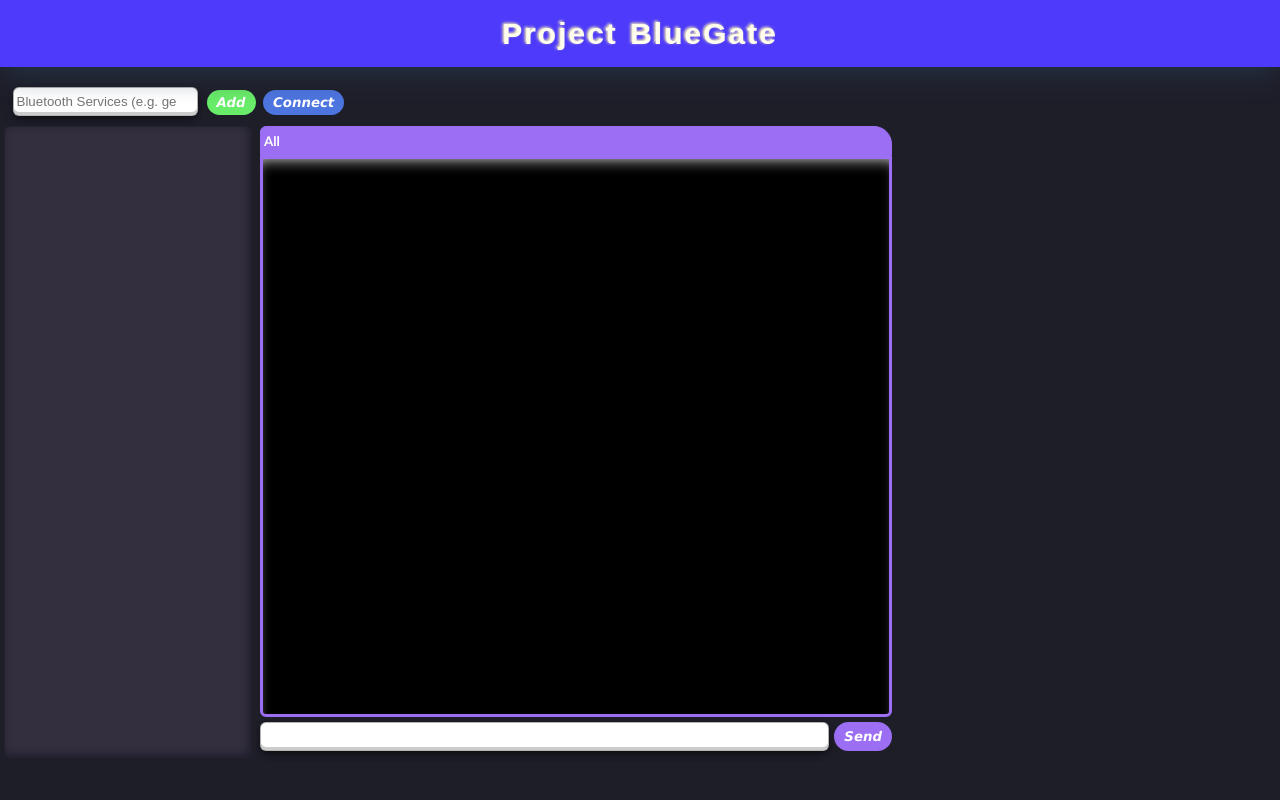
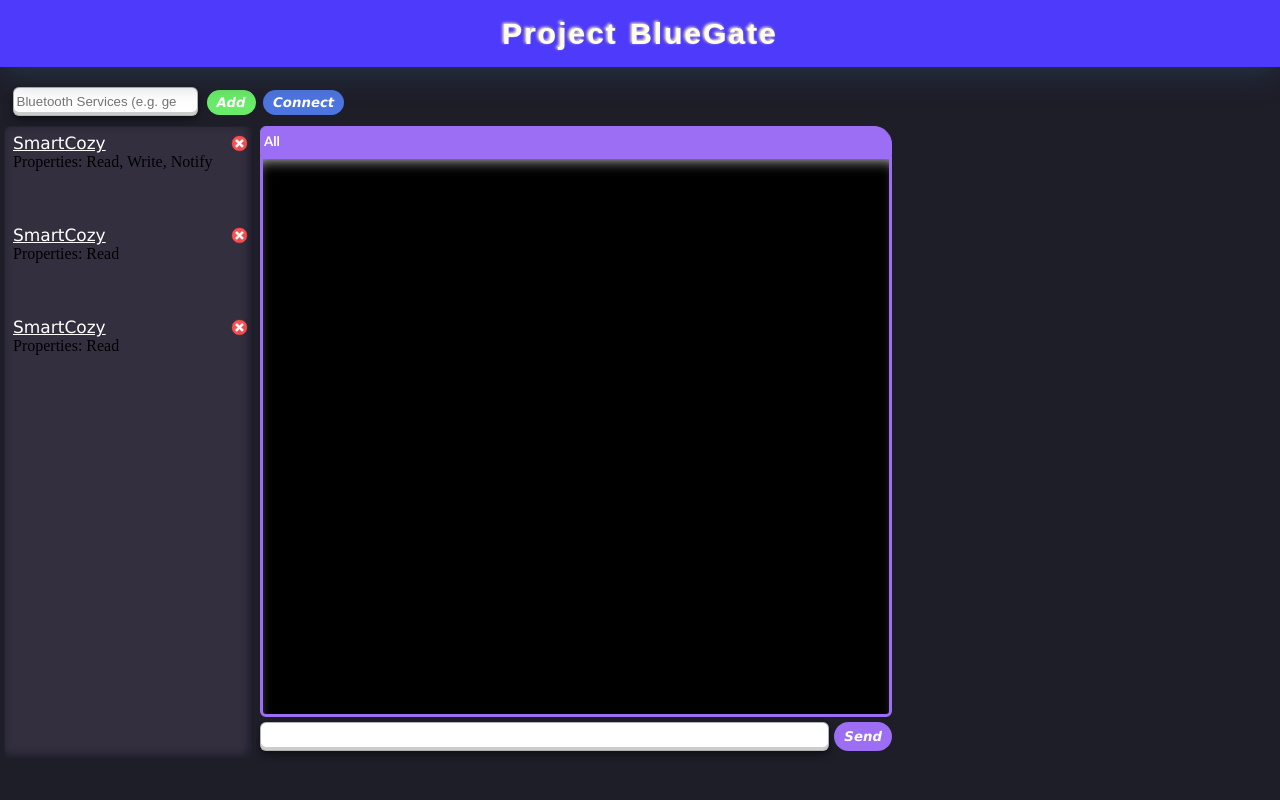
Before and after one commit to an36/Project_BlueGate, a PHP site: page / in a window 1280 px wide. Run offline with PHP 8.4, Linux system fonts and the light colour scheme.

Commit message:
DevList dev name font

```diff
--- a/src/css/main.css
+++ b/src/css/main.css
@@ -175,6 +175,20 @@ body{
     overflow-y: scroll;
     width: 100%;
     cursor: default;
+    padding-left: 8px;
+    padding-top: 6px;
+    /* text-align:center;
+    font-family: Verdana, Geneva, sans-serif;
+    font-size: auto;
+    letter-spacing: 0px;
+    word-spacing: 2px;
+    color: #ffffff;
+    font-weight: 700;
+    text-decoration: none;
+    font-style: italic;
+    font-variant: normal;
+    text-transform: capitalize;
+    line-height: auto; */
 }
 
 .devlistInner b{
@@ -183,6 +197,19 @@ body{
     white-space: nowrap;
     display: flex;
     position: relative;
+
+    text-align:center;
+    font-family: Verdana, Geneva, sans-serif;
+    font-size: 17px;
+    letter-spacing: 0px;
+    word-spacing: 2px;
+    color: #ffffff;
+    font-weight: 500;
+    text-decoration: underline;
+    font-style: normal;
+    font-variant: normal;
+    text-transform: none;
+    line-height: auto;
 }
 
 .devlistInner img{
--- a/src/index.html
+++ b/src/index.html
@@ -32,6 +32,10 @@
                     <a><b>dev_name3<img src="/src/assets/Red-incorrect-icon-button-on-transparent-background-PNG-1.png" width="17" height="17"></b><br>Properties: read, write, notify<br><br></a>
                     <a><b>dev_name4<img src="/src/assets/Red-incorrect-icon-button-on-transparent-background-PNG-1.png" width="17" height="17"></b><br>Properties: read, write, notify<br><br></a>
                     <a><b>dev_name5<img src="/src/assets/Red-incorrect-icon-button-on-transparent-background-PNG-1.png" width="17" height="17"></b><br>Properties: read, write, notify<br><br></a> -->
+                <a class="S14BjWv2Oe1kRSYMm44djw=="><b>SmartCozy<img onclick="disconnectBtn(this);" name="S14BjWv2Oe1kRSYMm44djw==" src="/src/assets/Red-incorrect-icon-button-on-transparent-background-PNG-1.png" width="17" height="17"></b>Properties: Read, Write, Notify<br><br><br><br></a>
+                <a class="S14BjWv2Oe1kRSYMm44djw=="><b>SmartCozy<img onclick="disconnectBtn(this);" name="S14BjWv2Oe1kRSYMm44djw==" src="/src/assets/Red-incorrect-icon-button-on-transparent-background-PNG-1.png" width="17" height="17"></b>Properties: Read<br><br><br><br></a>
+                <a class="S14BjWv2Oe1kRSYMm44djw=="><b>SmartCozy<img onclick="disconnectBtn(this);" name="S14BjWv2Oe1kRSYMm44djw==" src="/src/assets/Red-incorrect-icon-button-on-transparent-background-PNG-1.png" width="17" height="17"></b>Properties: Read<br><br><br><br></a>
+
                 </div>
             </div>
         </div>
--- a/src/js/UIcontrol.js
+++ b/src/js/UIcontrol.js
@@ -189,7 +189,7 @@ function updateDevList(add=0,BLEdev, BLEchar){
             curr_properties += "Notify";
         }
 
-        devlistInner.innerHTML += "<a class=\""+BLEdev.id+"\"><b>"+BLEdev.name+"<img onclick=\"disconnectBtn(this);\" name=\""+BLEdev.id+"\" src=\"/src/assets/Red-incorrect-icon-button-on-transparent-background-PNG-1.png\" width=\"17\" height=\"17\"></b>Properties: "+curr_properties+"<br><br></a>";
+        devlistInner.innerHTML += "<a class=\""+BLEdev.id+"\"><b>"+BLEdev.name+"<img onclick=\"disconnectBtn(this);\" name=\""+BLEdev.id+"\" src=\"/src/assets/Red-incorrect-icon-button-on-transparent-background-PNG-1.png\" width=\"17\" height=\"17\"></b>Properties: "+curr_properties+"<br><br><br><br></a>";
     }
     else{
         if(BLEdev){
```
